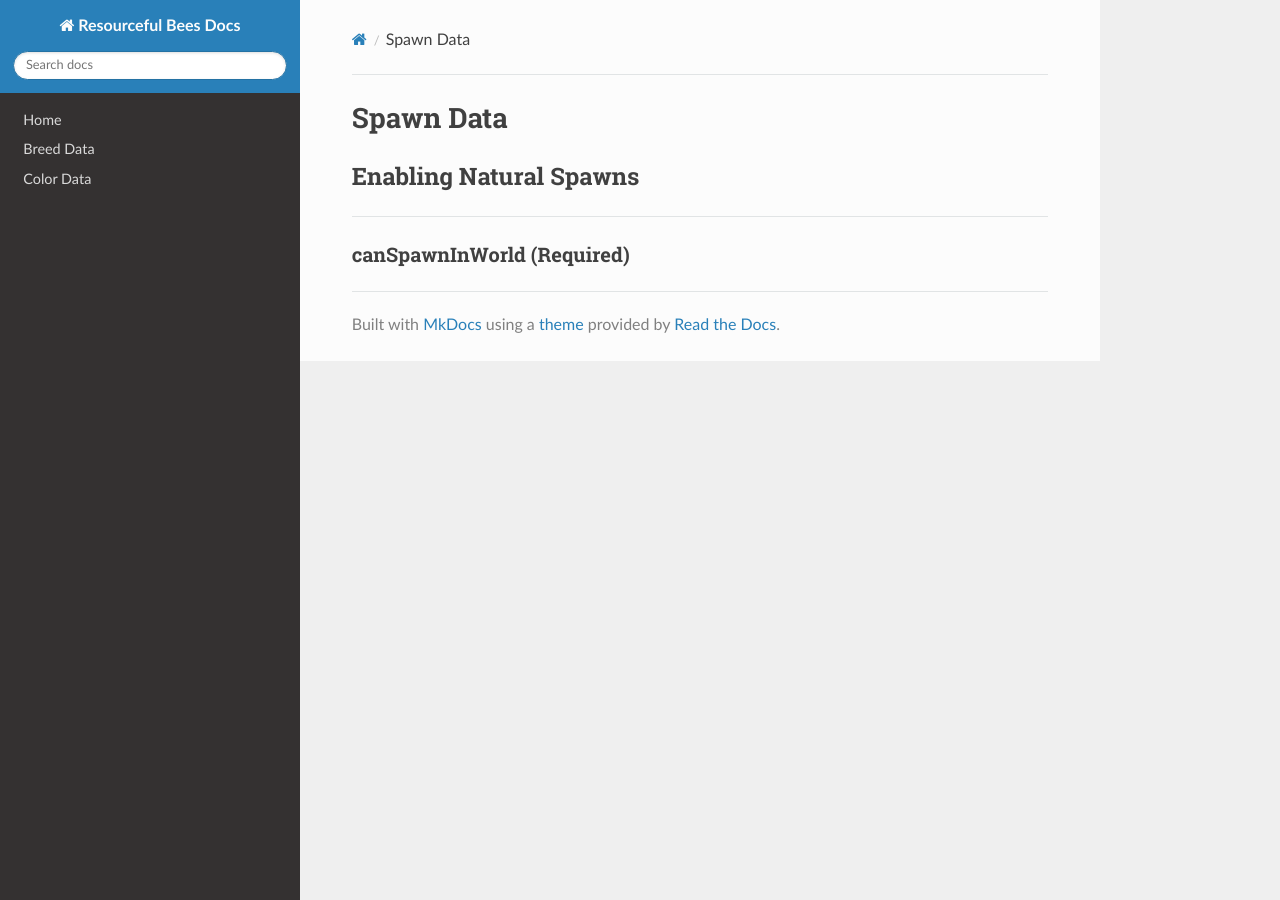
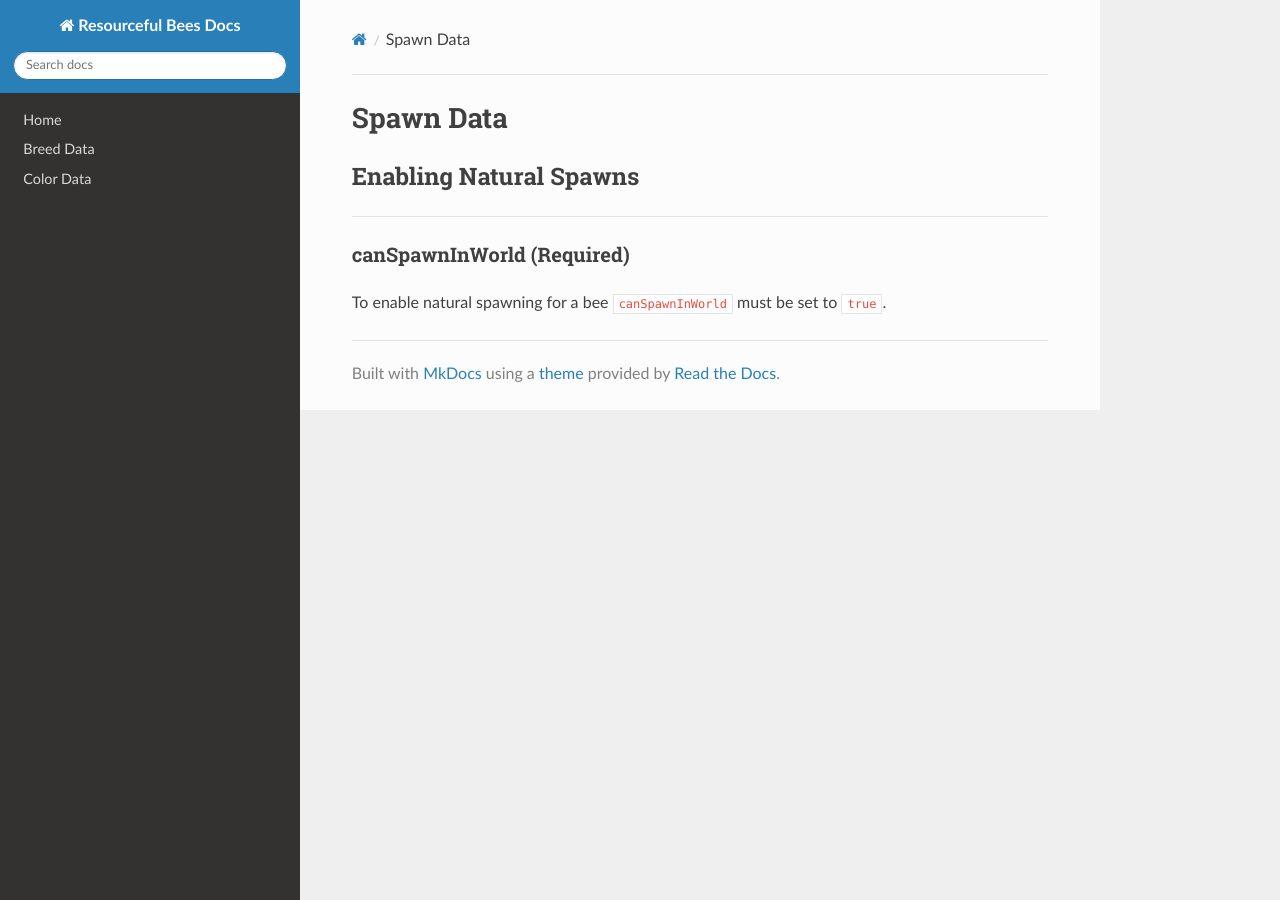
Before and after one commit to Team-Resourceful/ResourcefulBeesDocs, an MkDocs documentation site: the page built from docs/bee_data/spawn_data.md, in a window 1280 px wide. Built offline with MkDocs 1.6.1, drawn with Linux system fonts in a browser that asks for light colours; nearby versions of some CDN libraries.

Commit message:
docs/bee_data/spawn_data.md updated from https://stackedit.io/

```diff
--- a/docs/bee_data/spawn_data.md
+++ b/docs/bee_data/spawn_data.md
@@ -5,7 +5,7 @@
 
 ### **canSpawnInWorld** (Required)
 
-
+To enable natural spawning for a bee `canSpawnInWorld` must be set to `true`.
 <!--stackedit_data:
-eyJoaXN0b3J5IjpbMzAzMjIxMjJdfQ==
+eyJoaXN0b3J5IjpbMTY4NDYzMzA3MV19
 -->
```
